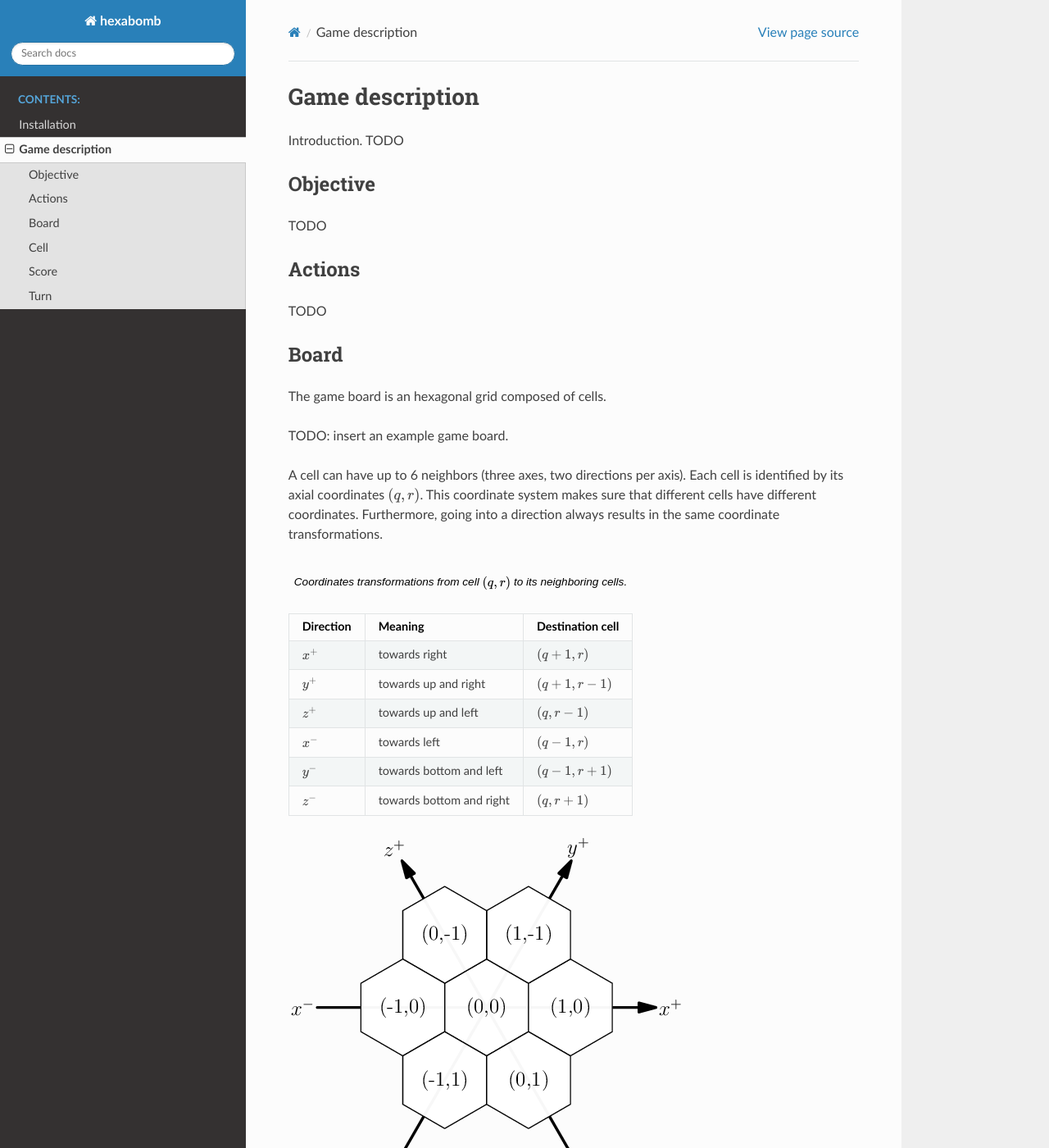
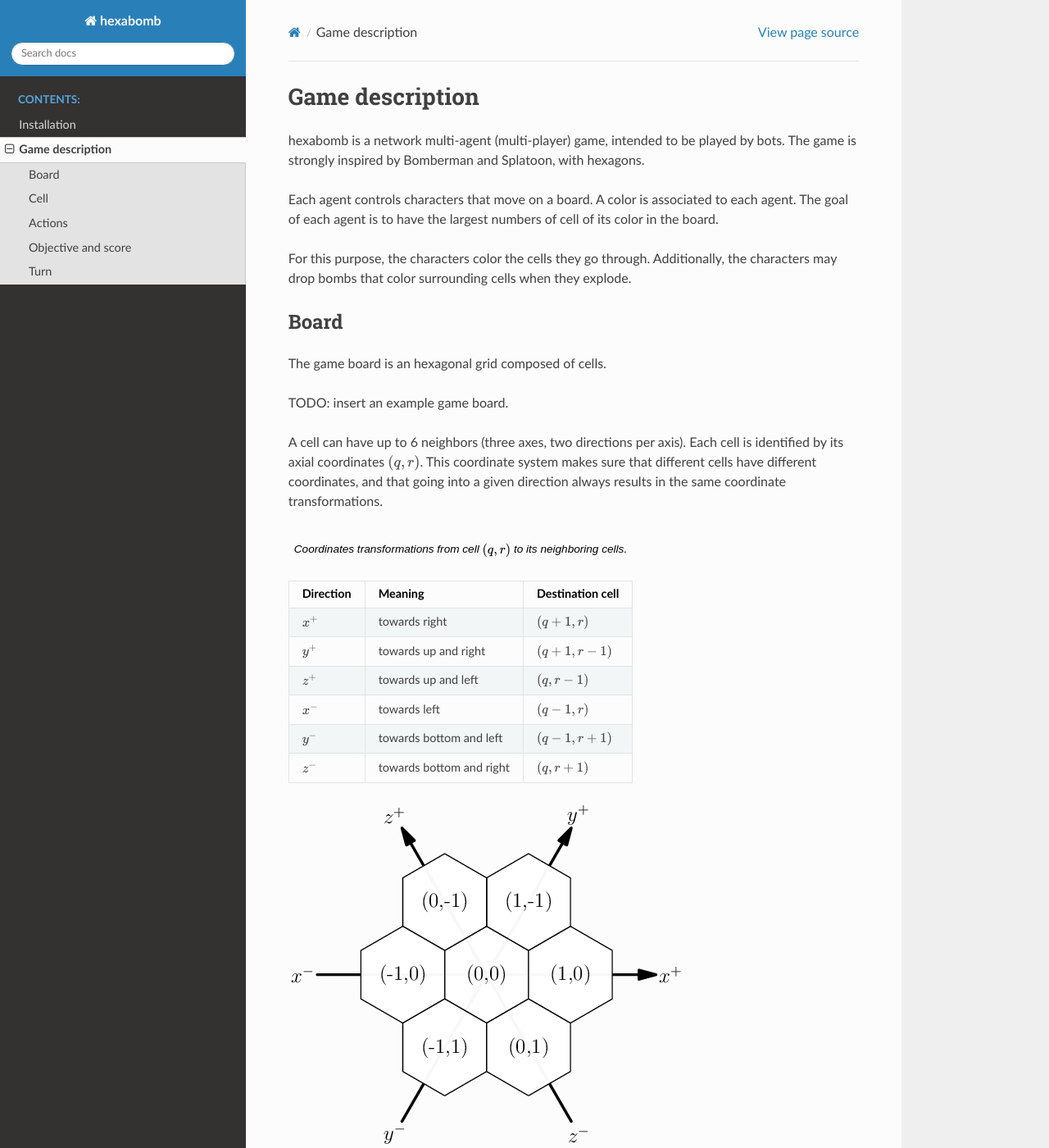
Before and after one commit to netorcai/hexabomb, a Sphinx documentation site: the page built from docs/game.rst, in a window 1280 px wide and 1400 px high. Shown: the whole window at 82% size. Built offline with Sphinx 7.4.7 and the Read the Docs theme 2.0.0, drawn with Linux system fonts in a browser that asks for light colours; some of the changed text lies outside the part shown.

Commit message:
[doc] rtd: game intro, moved sections

```diff
--- a/docs/game.rst
+++ b/docs/game.rst
@@ -1,15 +1,15 @@
 Game description
 ================
 
-Introduction. TODO
+hexabomb is a network multi-agent (multi-player) game, intended to be played by bots.
+The game is strongly inspired by Bomberman and Splatoon, with hexagons.
 
-Objective
----------
-TODO
+Each agent controls characters that move on a board.
+A color is associated to each agent.
+The goal of each agent is to have the largest numbers of cell of its color in the board.
 
-Actions
--------
-TODO
+For this purpose, the characters color the cells they go through.
+Additionally, the characters may drop bombs that color surrounding cells when they explode.
 
 Board
 -----
@@ -20,8 +20,8 @@ TODO: insert an example game board.
 
 A cell can have up to 6 neighbors (three axes, two directions per axis).
 Each cell is identified by its axial coordinates :math:`(q,r)`.
-This coordinate system makes sure that different cells have different coordinates.
-Furthermore, going into a direction always results in the same coordinate transformations.
+This coordinate system makes sure that different cells have different coordinates,
+and that going into a given direction always results in the same coordinate transformations.
 
 .. list-table:: Coordinates transformations from cell :math:`(q,r)` to its neighboring cells.
     :header-rows: 1
@@ -57,12 +57,20 @@ Cell
 ----
 TODO
 
-Score
------
-At the end of each turn, the score of each player is increased by the number of
+Actions
+-------
+TODO
+
+Objective and score
+-------------------
+At the end of the game, the agent with the highest score wins the game.
+
+The score of each agent is the cumulated number of cells it controlled throughout the turns.
+In other words, at the end of each turn, the score of each player is increased by the number of
 cells of the player's color.
+
 As an example, consider the following 5-cell board on which 2 players (Blue and Green) play.
-At the beginning, Blue and Green control the same number of cells and have the same score.
+At the beginning, Blue and Green control the same number of cells (1) and have the same score (1).
 
 .. image:: img/score_turn0.png
    :scale: 100 %
```
